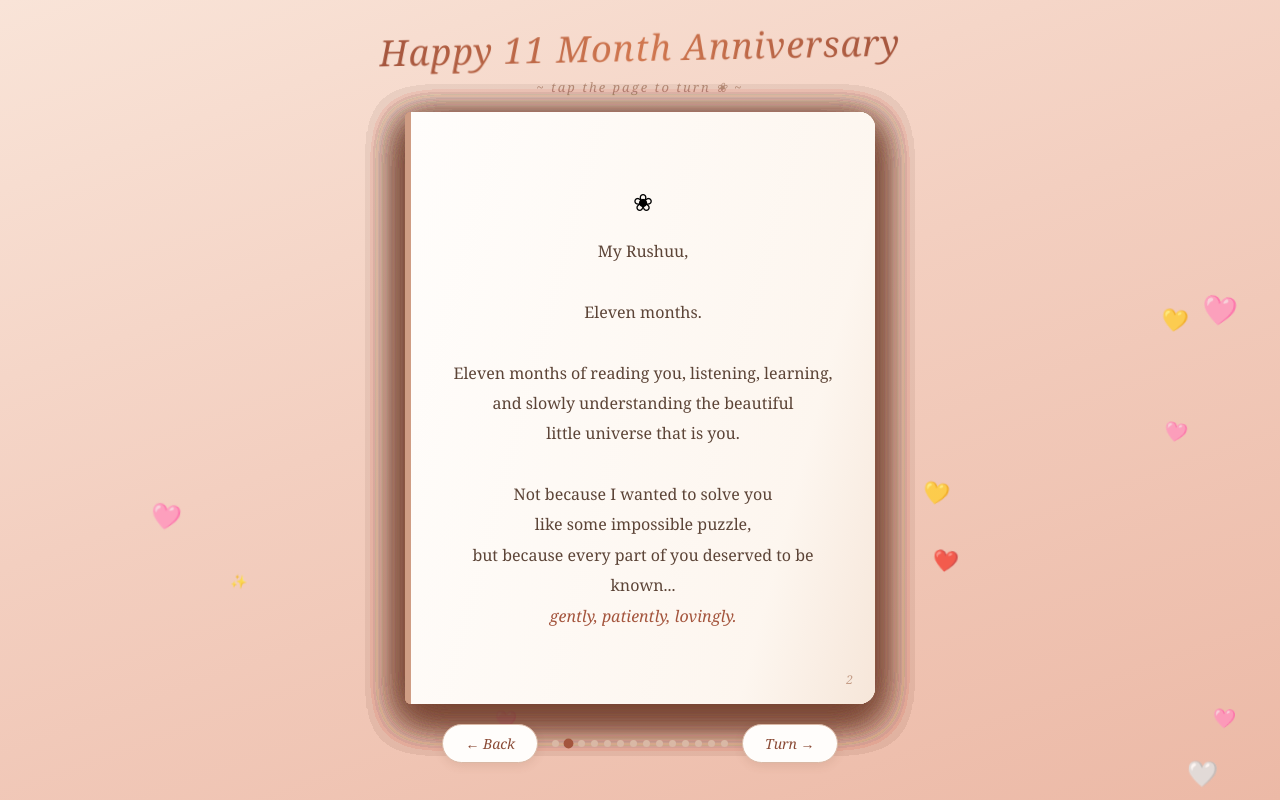
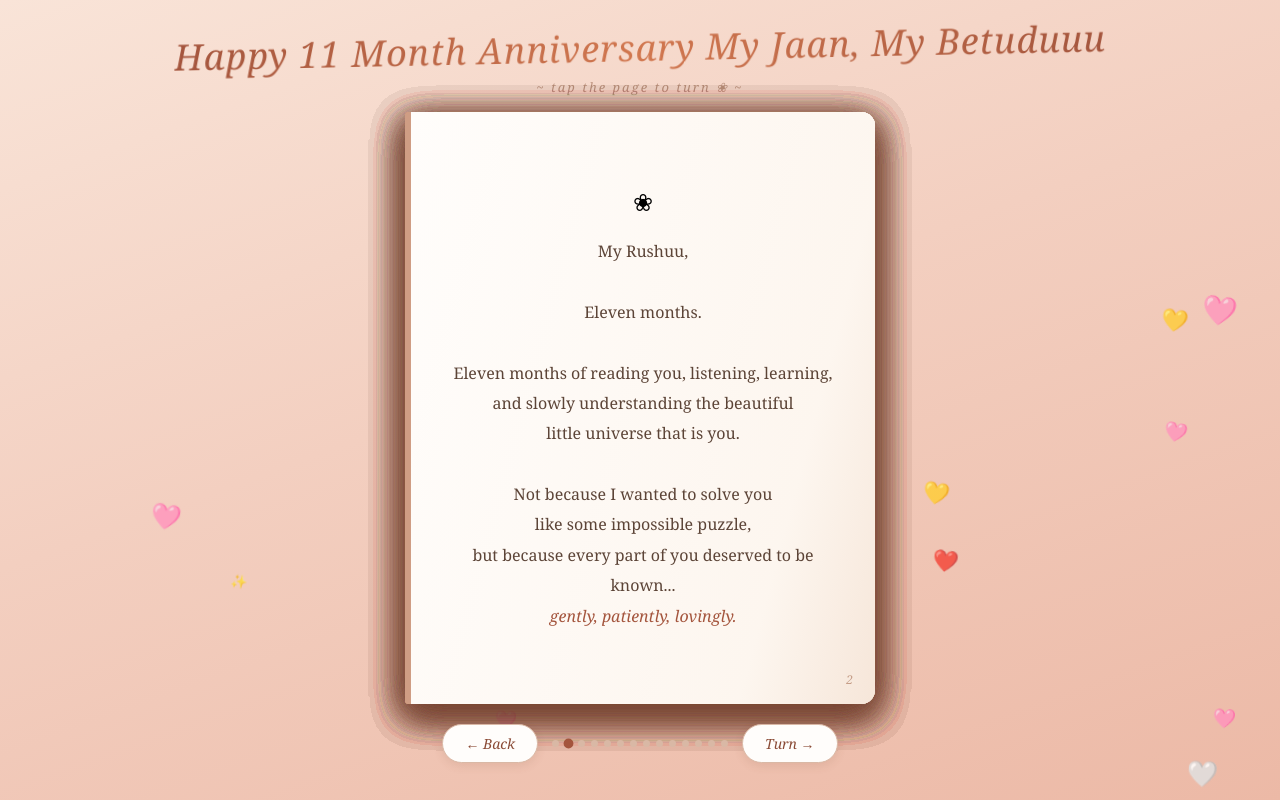
Before and after one commit to romangujarati/11_months_of_us, a plain HTML site: page index.html in a window 1280 px wide. Both pictures are taken after a click on the element 640 px from the left and 408 px from the top of the page. Drawn offline with Linux system fonts and the light colour scheme.

Commit message:
Update index.html

```diff
--- a/index.html
+++ b/index.html
@@ -91,8 +91,8 @@
     position: absolute;
     inset: 0;
     background: linear-gradient(105deg, #fffdfb 0%, #fdf6ef 78%, #f6e6d9 100%);
-    border-radius: 6px 16px 16px 6px;
-    box-shadow: 0 12px 38px rgba(120, 70, 50, 0.28);
+    border-radius: 4px 14px 14px 4px;
+    box-shadow: 0 10px 35px rgba(120, 70, 50, 0.28);
     transform-origin: left center;
     transform-style: preserve-3d;
     transition: transform 1.5s cubic-bezier(0.7, 0.05, 0.3, 0.95), box-shadow 1.5s ease;
@@ -103,7 +103,7 @@
   }
   .page.flipped {
     transform: rotateY(-180deg);
-    box-shadow: -12px 12px 30px rgba(120, 70, 50, 0.10);
+    box-shadow: -10px 10px 20px rgba(120, 70, 50, 0.10);
   }
 
   .page-inner {
@@ -261,7 +261,7 @@
 
 <div id="heartsLayer"></div>
 
-<div class="banner">Happy 11 Month Anniversary</div>
+<div class="banner">Happy 11 Month Anniversary My Jaan, My Betuduuu</div>
 <div class="banner-sub">~ tap the page to turn &#10048; ~</div>
 
 <div class="book" id="book">
@@ -270,7 +270,7 @@
   <div class="page last" data-index="13">
     <div class="page-inner">
       <div class="page-flower">&#127799;</div>
-      <div class="closing-title">Happy 11 Months,<br>My Rushuu</div>
+      <div class="closing-title">Happy 11 MonthsMy Jaan, My Betuduuu,<br>My Rushuu</div>
       <div class="divider"></div>
       <div class="prose">Here's to every page we've already lived...<br>and every chapter we haven't written yet.</div>
       <div class="divider"></div>
```
